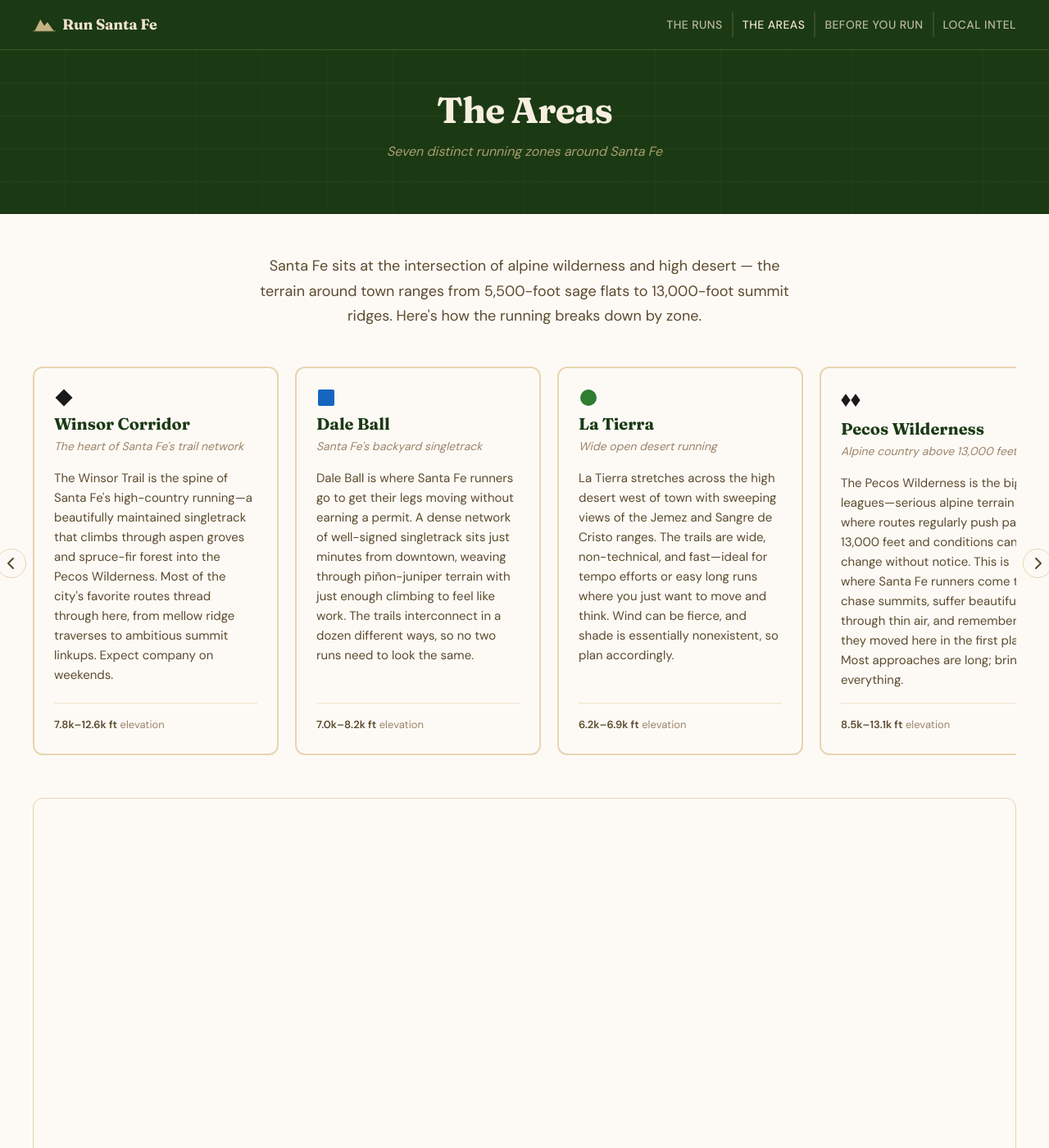
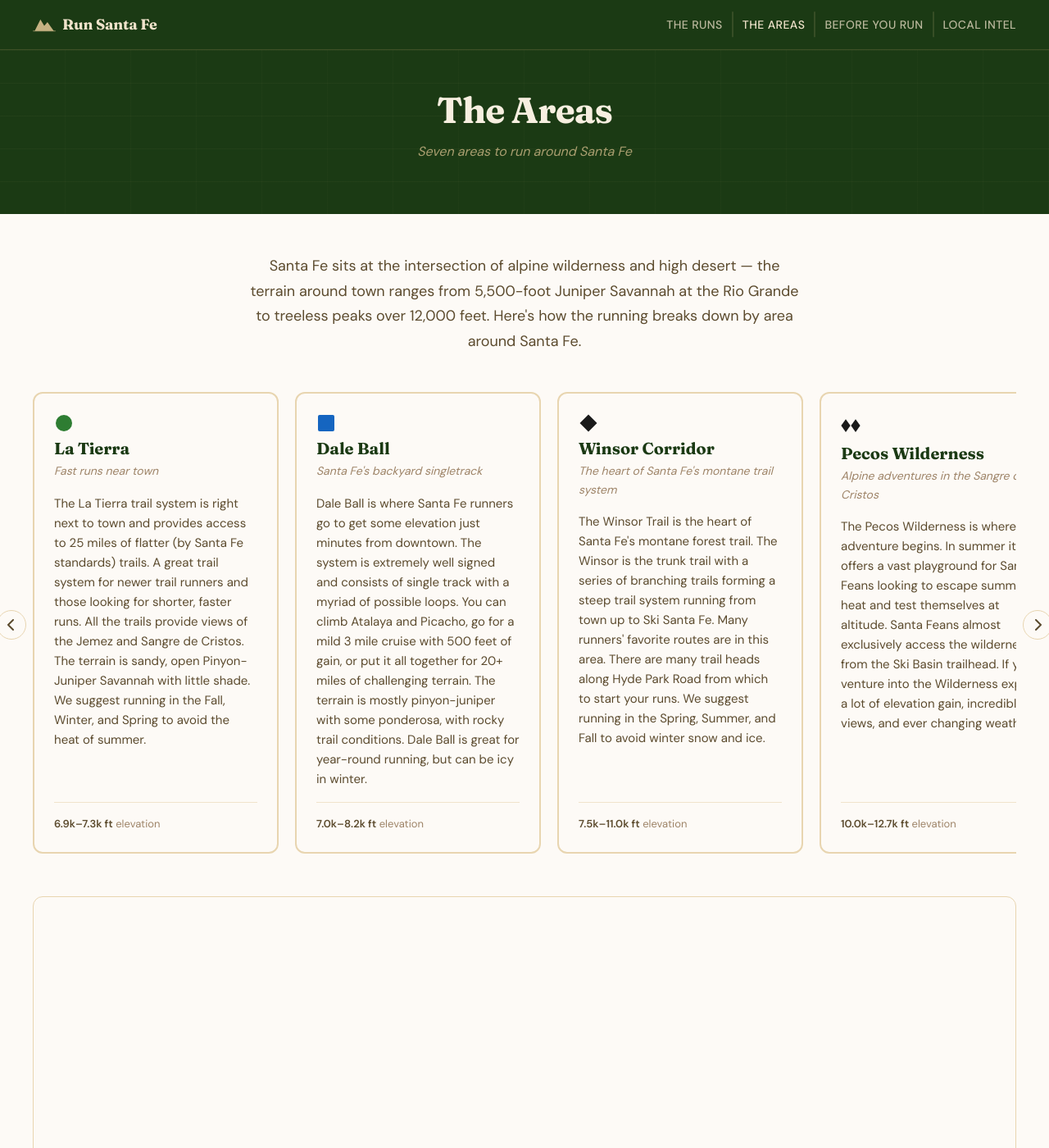
Before and after one commit to santa-fe-runs/santa-fe-run, a Jekyll site: the page built from the-areas.md, in a window 1280 px wide and 1400 px high. Shown: the whole window at 82% size. Built offline with Jekyll 4.4.1, drawn with Linux system fonts in a browser that asks for light colours.

Commit message:
feat: areas

```diff
--- a/_data/areas.yml
+++ b/_data/areas.yml
@@ -1,118 +1,124 @@
-- id: winsor-corridor
-  name: Winsor Corridor
-  tagline: The heart of Santa Fe's trail network
+
+- id: la-tierra
+  name: La Tierra
+  tagline: Fast runs near town
   description: >-
-    The Winsor Trail is the spine of Santa Fe's high-country running—a beautifully maintained
-    singletrack that climbs through aspen groves and spruce-fir forest into the Pecos Wilderness.
-    Most of the city's favorite routes thread through here, from mellow ridge traverses to
-    ambitious summit linkups. Expect company on weekends.
-  difficulty: black
+    The La Tierra trail system is right next to town and provides access to 25 miles of flatter (by Santa Fe standards) trails.
+    A great trail system for newer trail runners and those looking for shorter, faster runs.
+    All the trails provide views of the Jemez and Sangre de Cristos.
+    The terrain is sandy, open Pinyon-Juniper Savannah with little shade.
+    We suggest running in the Fall, Winter, and Spring to avoid the heat of summer.
+  difficulty: green
   elevation_range:
-    min: 7800
-    max: 12600
+    min: 6900
+    max: 7300
   center:
-    lat: 35.77
-    lng: -105.84
-  geojson: /assets/areas/winsor-corridor.geojson
+    lat: 35.71
+    lng: -105.97
+  geojson: /assets/areas/la-tierra.geojson
 
 - id: dale-ball
   name: Dale Ball
   tagline: Santa Fe's backyard singletrack
   description: >-
-    Dale Ball is where Santa Fe runners go to get their legs moving without earning a permit.
-    A dense network of well-signed singletrack sits just minutes from downtown, weaving through
-    piñon-juniper terrain with just enough climbing to feel like work. The trails interconnect
-    in a dozen different ways, so no two runs need to look the same.
+    Dale Ball is where Santa Fe runners go to get some elevation just minutes from downtown.
+    The system is extremely well signed and consists of single track with a myriad of possible loops.
+    You can climb Atalaya and Picacho, go for a mild 3 mile cruise with 500 feet of gain, or put it all together for 20+ miles of challenging terrain.
+    The terrain is mostly pinyon-juniper with some ponderosa, with rocky trail conditions.
+    Dale Ball is great for year-round running, but can be icy in winter.
   difficulty: blue
   elevation_range:
     min: 7000
     max: 8200
   center:
-    lat: 35.72
-    lng: -105.91
+    lat: 35.687
+    lng: -105.90
   geojson: /assets/areas/dale-ball.geojson
 
-- id: la-tierra
-  name: La Tierra
-  tagline: Wide open desert running
+- id: winsor-corridor
+  name: Winsor Corridor
+  tagline: The heart of Santa Fe's montane trail system
   description: >-
-    La Tierra stretches across the high desert west of town with sweeping views of the Jemez
-    and Sangre de Cristo ranges. The trails are wide, non-technical, and fast—ideal for
-    tempo efforts or easy long runs where you just want to move and think. Wind can be
-    fierce, and shade is essentially nonexistent, so plan accordingly.
-  difficulty: green
+    The Winsor Trail is the heart of Santa Fe's montane forest trail.
+    The Winsor is the trunk trail with a series of branching trails forming a steep trail system running from town up to Ski Santa Fe.
+    Many runners' favorite routes are in this area.
+    There are many trail heads along Hyde Park Road from which to start your runs.
+    We suggest running in the Spring, Summer, and Fall to avoid winter snow and ice.
+  difficulty: black
   elevation_range:
-    min: 6200
-    max: 6900
+    min: 7500
+    max: 11000
   center:
-    lat: 35.74
-    lng: -106.02
-  geojson: /assets/areas/la-tierra.geojson
+    lat: 35.76
+    lng: -105.85
+  geojson: /assets/areas/winsor-corridor.geojson
 
 - id: pecos-wilderness
   name: Pecos Wilderness
-  tagline: Alpine country above 13,000 feet
+  tagline: Alpine adventures in the Sangre de Cristos
   description: >-
-    The Pecos Wilderness is the big leagues—serious alpine terrain where routes regularly
-    push past 13,000 feet and conditions can change without notice. This is where Santa Fe
-    runners come to chase summits, suffer beautifully through thin air, and remember why
-    they moved here in the first place. Most approaches are long; bring everything.
+    The Pecos Wilderness is where real adventure begins.
+    In summer it offers a vast playground for Santa Feans looking to escape summer heat and test themselves at altitude.
+    Santa Feans almost exclusively access the wilderness from the Ski Basin trailhead.
+    If you venture into the Wilderness expect a lot of elevation gain, incredible views, and ever changing weather.
   difficulty: double-black
   elevation_range:
-    min: 8500
-    max: 13100
+    min: 10000
+    max: 12700
   center:
-    lat: 35.83
-    lng: -105.72
+    lat: 35.84
+    lng: -105.75
   geojson: /assets/areas/pecos-wilderness.geojson
-
-- id: nambe-badlands
-  name: Nambe Badlands
-  tagline: Otherworldly high desert terrain
-  description: >-
-    The Nambe Badlands offer a stark, almost lunar landscape north of Santa Fe—eroded
-    clay formations, wide mesa runs, and surprisingly technical footing in a setting
-    that feels nothing like the forested mountains nearby. Crowd levels hover near zero.
-    Bring your own water; there is none out here.
-  difficulty: blue
-  elevation_range:
-    min: 5600
-    max: 6800
-  center:
-    lat: 35.90
-    lng: -106.00
-  geojson: /assets/areas/nambe-badlands.geojson
 
 - id: galisteo-basin
   name: Galisteo Basin
   tagline: Rolling grasslands and ancient routes
   description: >-
-    South of Santa Fe, the Galisteo Basin opens into rolling high grassland cut by arroyos
-    and dotted with petroglyph sites. Runs here feel more like the Great Plains than the
-    Rockies—long, contemplative, and fast. Winter and spring are the sweet spot before
-    heat and rattlesnakes reclaim the lower elevations.
+    20 minutes South of Santa Fe is Galisteo Basin.
+    This preserve is a popular recreation area for hikers, mountain bikers, and runners.
+    The trails are rolling and fast without any major climbs.
+    There are great ridge sections providing 360 degree views.
+    The terrain is mostly open Juniper Savannah with little shade.
+    We suggest running in the Fall, Winter, and Spring to avoid the heat of summer.
   difficulty: green
   elevation_range:
-    min: 5800
-    max: 6500
+    min: 6300
+    max: 6700
   center:
-    lat: 35.48
+    lat: 35.46
+    lng: -105.94
+  geojson: /assets/areas/galisteo-basin.geojson
+
+- id: nambe-badlands
+  name: Nambe Badlands
+  tagline: Geology, Solitude, & Vistas
+  description: >-
+    The Nambe Badlands, 30 minutes north of Santa Fe offer solitude, beautiful geological formations, and smooth runs.
+    Very few crowds with incredible views of the Jemez and Sangre de Cristos.
+    The terrain is sandy and open with little shade.
+    We suggest running in the Fall, Winter, and Spring to avoid the heat of summer.
+  difficulty: green
+  elevation_range:
+    min: 6000
+    max: 6300
+  center:
+    lat: 35.94
     lng: -105.95
-  geojson: /assets/areas/galisteo-basin.geojson
+  geojson: /assets/areas/nambe-badlands.geojson
 
 - id: caja-del-rio
   name: Caja del Rio
   tagline: Volcanic plateau west of the city
   description: >-
-    Caja del Rio is Santa Fe's least-known running zone—a broad volcanic plateau west of
-    the Rio Grande gorge with long, rolling doubletrack and primitive singletrack through
-    juniper and sage. Reliable cell service: none. Other runners: rare. Solitude and
-    expansive Jemez views: guaranteed.
-  difficulty: green
+    Caja del Rio is Santa Fe's least-known running area--a broad volcanic plateau west of the city.
+    Known for Diablo Canyon at its northern edge, the plateau also has a network of dirt roads.
+    Very few people run here, but it's a great option for those looking for solitude and to explore less visited trail.
+    The terrain is open Juniper Woodland. We suggest running in the Fall, Winter, and Spring to avoid the heat of summer.
+  difficulty: blue
   elevation_range:
     min: 5500
-    max: 6400
+    max: 7200
   center:
-    lat: 35.64
-    lng: -106.15
+    lat: 35.74
+    lng: -106.17
   geojson: /assets/areas/caja-del-rio.geojson
--- a/the-areas.md
+++ b/the-areas.md
@@ -10,14 +10,14 @@
   <div class="guide-hero">
     <div class="container">
       <h1 class="guide-title">The Areas</h1>
-      <p class="guide-subtitle">Seven distinct running zones around Santa Fe</p>
+      <p class="guide-subtitle">Seven areas to run around Santa Fe</p>
     </div>
   </div>
 
   <div class="areas-body">
     <div class="container">
 
-      <p class="areas-intro">Santa Fe sits at the intersection of alpine wilderness and high desert — the terrain around town ranges from 5,500-foot sage flats to 13,000-foot summit ridges. Here's how the running breaks down by zone.</p>
+      <p class="areas-intro">Santa Fe sits at the intersection of alpine wilderness and high desert — the terrain around town ranges from 5,500-foot Juniper Savannah at the Rio Grande to treeless peaks over 12,000 feet. Here's how the running breaks down by area around Santa Fe.</p>
 
       <!-- Carousel -->
       <div class="areas-carousel-wrapper">
```
Also changed, not shown: .claude/skills/run-gen/SKILL.md, 7 other files.
